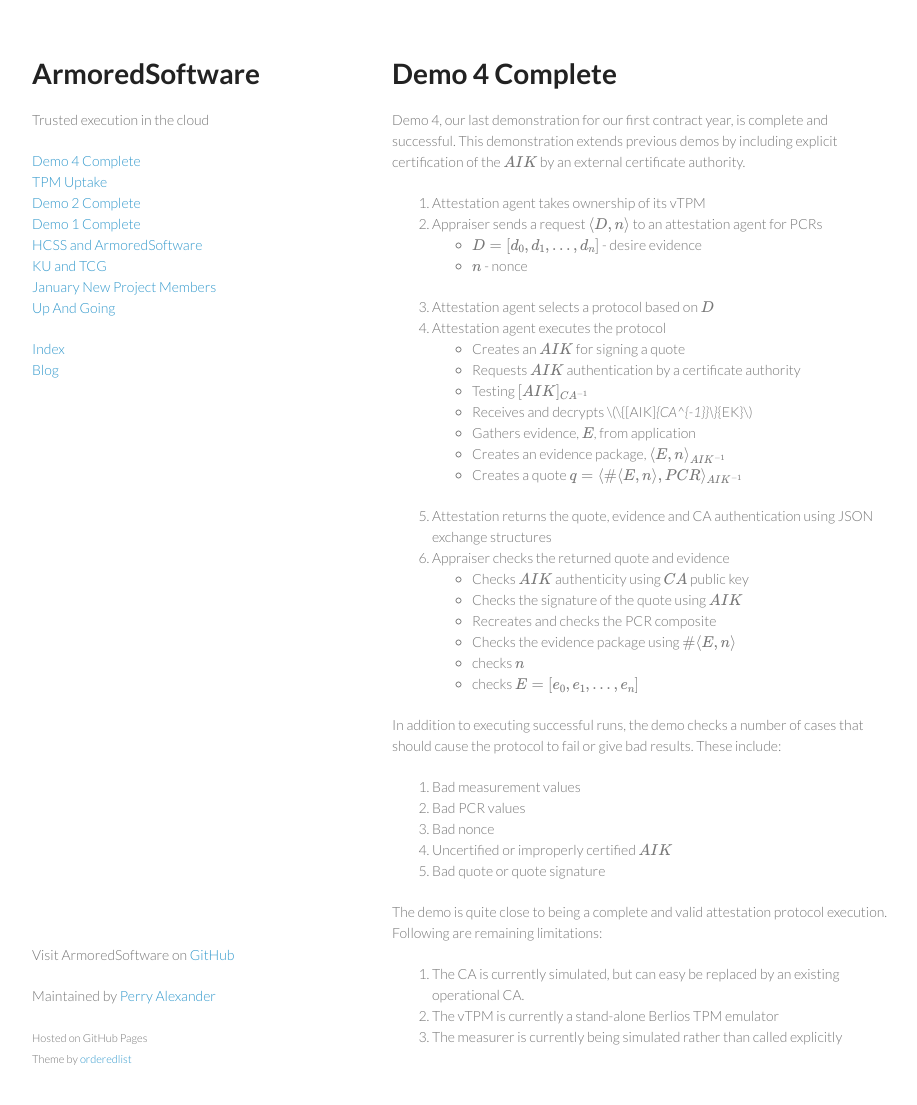
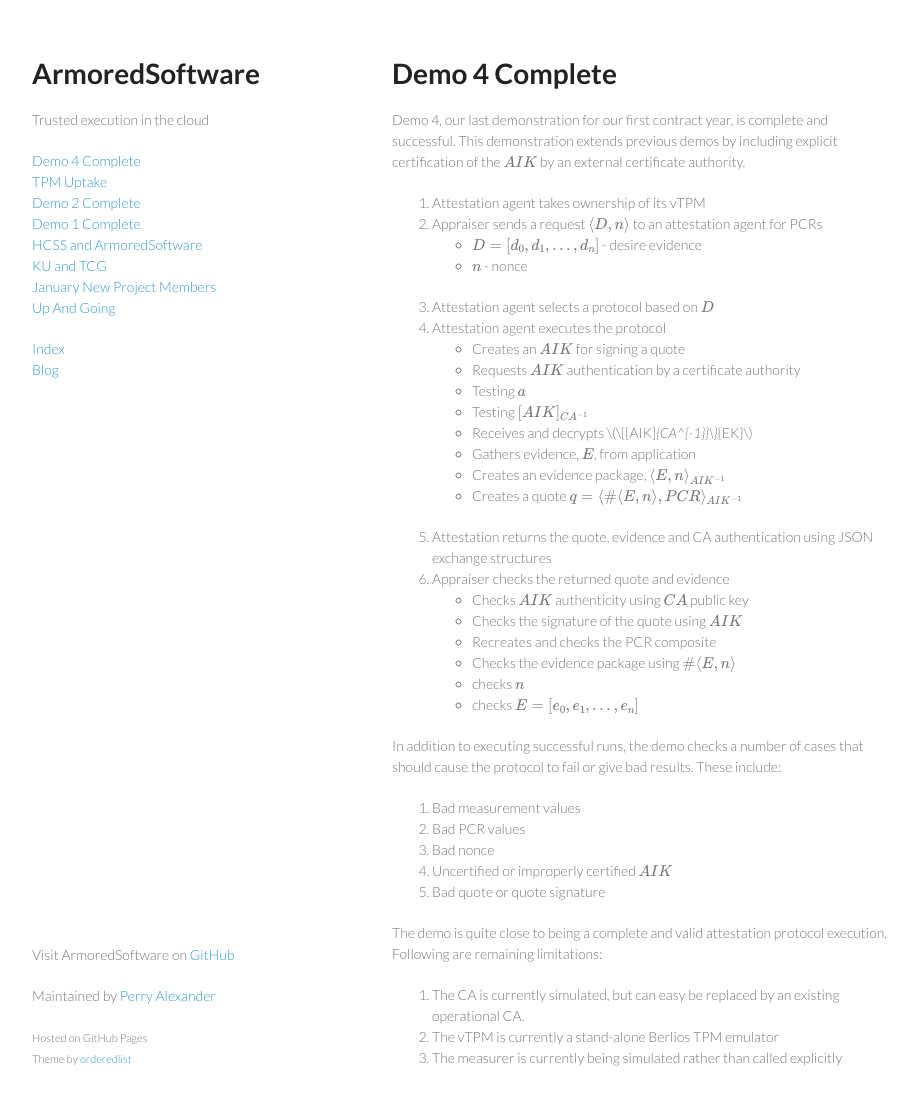
Before and after one commit to armoredsoftware/armoredsoftware.github.io, a Jekyll site: the page built from _posts/2014-11-17-Demo-4-Complete.md, in a window 1280 px wide and 1138 px high. Shown: the top 1105 px of the window, without its empty margins (178-1095 px from the left). Built offline with Jekyll 4.4.1, drawn with Linux system fonts in a browser that asks for light colours; formulas are drawn with MathJax 3.

Commit message:
demo 4 report

```diff
--- a/_posts/2014-11-17-Demo-4-Complete.md
+++ b/_posts/2014-11-17-Demo-4-Complete.md
@@ -14,6 +14,7 @@ Demo 4, our last demonstration for our first contract year, is complete and succ
 1. Attestation agent executes the protocol
 	* Creates an \\(AIK\\) for signing a quote
 	* Requests \\(AIK\\) authentication by a certificate authority
+	* Testing \\( \{a\} \\)
 	* Testing \\([AIK]_{CA^{-1}}\\)
 	* Receives and decrypts \\(\\{[AIK]_{CA^{-1}}\\}_{EK}\\)
 	* Gathers evidence, \\(E\\), from application
```
